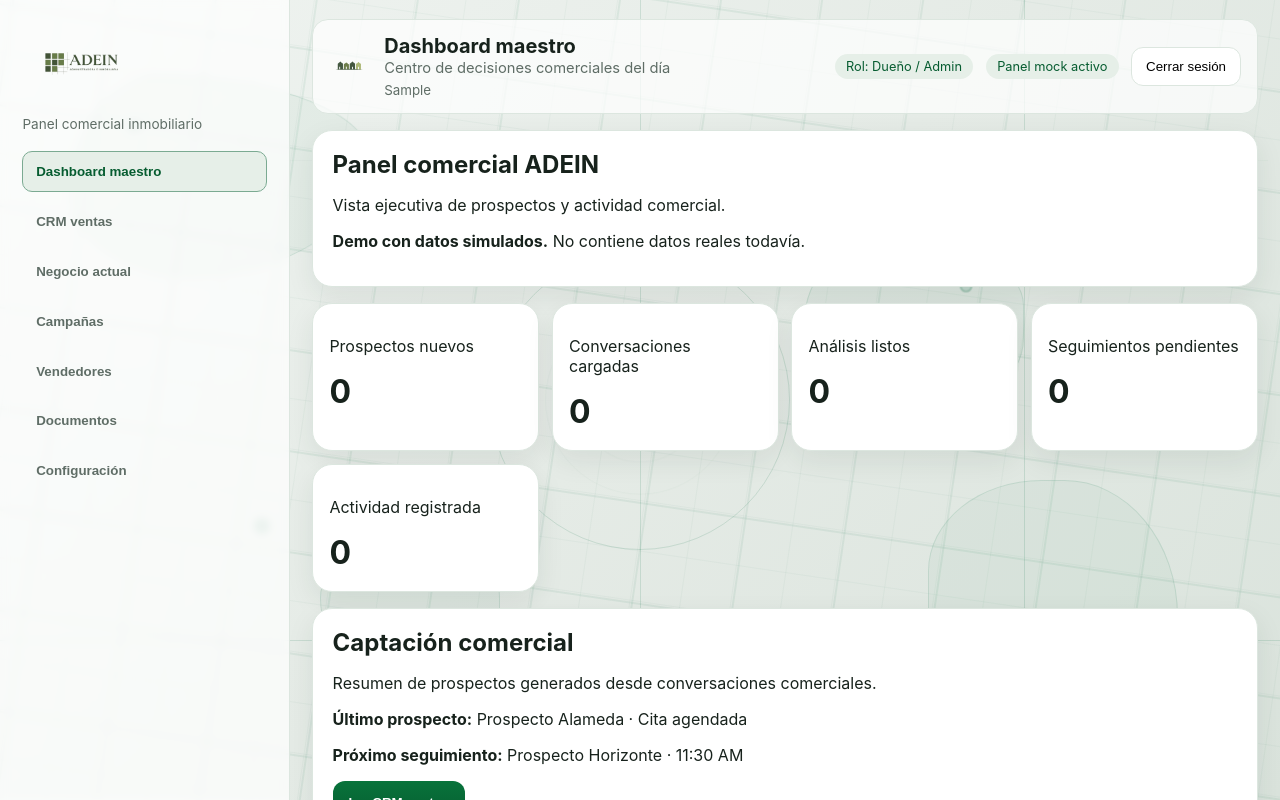
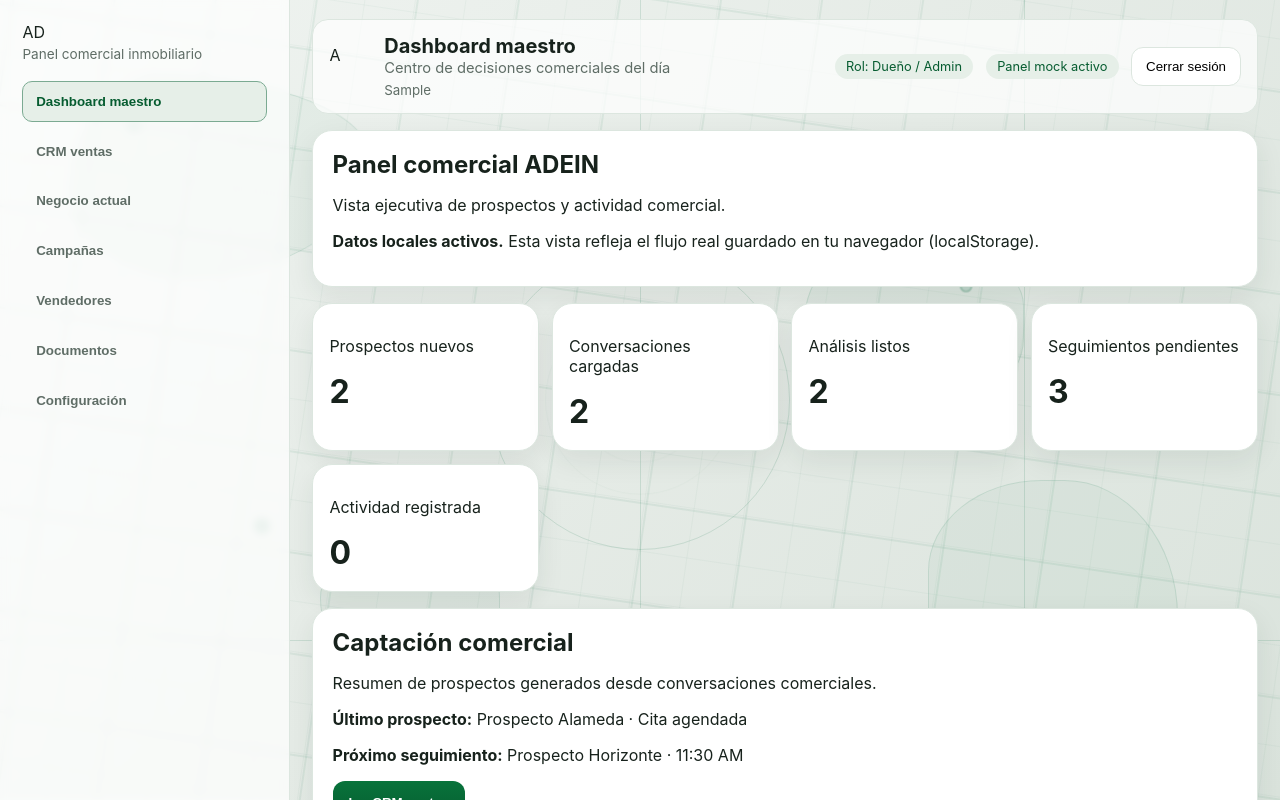
Before and after one commit to Codex13-OSS/ADEIN-PANEL, a React (Vite) app: page / in a window 1280 px wide. Both pictures are taken after typing "Sample", "Sample123" into the empty fields and a click on the button "Entrar". Shown: the top 800 px of the page. Built offline with nearby package versions, Linux system fonts and the light colour scheme; no server answers.

Commit message:
v080: keep CRM local flow authoritative and fix broken dashboard/sidebar icons

```diff
--- a/src/components/Header.tsx
+++ b/src/components/Header.tsx
@@ -7,7 +7,7 @@ function Header({ title, subtitle, role, username, onLogout }: Props) {
   return (
     <header className="app-header">
       <div>
-        <img src="/brand/casitas.png" alt="casitas" className="header-icon" />
+        <div className="header-icon" aria-label="ADEIN dashboard" role="img">A</div>
         <div>
           <h1>{title}</h1>
           <p>{subtitle}</p>
--- a/src/components/Shell.tsx
+++ b/src/components/Shell.tsx
@@ -205,7 +205,7 @@ function Shell({ session, defaultSection, onLogout }: Props) {
   const historicalMetrics = useMemo(() => getHistoricalMetrics(), []);
 
   const renderPage = () => {
-    if (section === 'dashboard') return <OwnerDashboardPage prospects={prospects} followups={followups} recommendedActions={recommendedActions} historicalMetrics={historicalMetrics} onOpenWhatsAppAnalysis={() => { setActiveSection('crm'); setActiveCrmTab('whatsapp'); }} />;
+    if (section === 'dashboard') return <OwnerDashboardPage prospects={prospects} followups={followups} historyEventsCount={historyEvents.length} recommendedActions={recommendedActions} historicalMetrics={historicalMetrics} onOpenWhatsAppAnalysis={() => { setActiveSection('crm'); setActiveCrmTab('whatsapp'); }} />;
     if (section === 'crm' || section === 'analyze' || section === 'followups' || section === 'performance') return <CrmPage role={session.role} activeTab={activeCrmTab} onTabChange={setActiveCrmTab} prospects={prospects} followups={followups} historyEvents={historyEvents} recommendedActions={recommendedActions} analyzedConversation={MOCK_ANALYSIS} onSaveProspect={handleSaveProspect} onCreateFollowup={handleCreateFollowup} onCompleteFollowup={handleCompleteFollowup} onResetCrmDemo={handleResetCrmDemo} />;
     if (section === 'business') return <CurrentBusinessPage historicalMetrics={historicalMetrics} />;
     if (section === 'campaigns') return <CampaignsPage historicalMetrics={historicalMetrics} />;
--- a/src/components/Sidebar.tsx
+++ b/src/components/Sidebar.tsx
@@ -42,7 +42,7 @@ function Sidebar({ role, current, onChange, activeCrmTab = 'prospectos' }: Sideb
   return (
     <aside className="sidebar">
       <div className="brand-stack">
-        <img src="/brand/adein.png" alt="ADEIN" className="logo-mini" />
+        <div className="logo-mini" aria-label="ADEIN" role="img">AD</div>
         <p>Panel comercial inmobiliario</p>
       </div>
       <nav>
--- a/src/pages/OwnerDashboardPage.tsx
+++ b/src/pages/OwnerDashboardPage.tsx
@@ -15,12 +15,13 @@ const READONLY_API_SNAPSHOT_ENDPOINT = (import.meta.env.VITE_CRM_PROSPECT_STAGIN
 type Props = {
   prospects: Prospect[];
   followups: Followup[];
+  historyEventsCount?: number;
   recommendedActions: RecommendedAction[];
   historicalMetrics: ReturnType<typeof import('../lib/historicalMetrics').getHistoricalMetrics>;
   onOpenWhatsAppAnalysis?: () => void;
 };
 
-function OwnerDashboardPage({ prospects, followups, recommendedActions, historicalMetrics, onOpenWhatsAppAnalysis }: Props) {
+function OwnerDashboardPage({ prospects, followups, historyEventsCount = 0, recommendedActions, historicalMetrics, onOpenWhatsAppAnalysis }: Props) {
   const localMetrics = deriveLocalPipelineMetrics(prospects, followups, []);
   const { appliedSnapshot } = useDbSnapshot();
   const readonlyFromAppliedSnapshot = useMemo(() => normalizeProspectStagingReadonlySnapshot(appliedSnapshot), [appliedSnapshot]);
@@ -45,22 +46,38 @@ function OwnerDashboardPage({ prospects, followups, recommendedActions, historic
 
   const dataFeedUiState: DataFeedUiState = readonlyFromApi ? 'live_preview_available' : 'demo_local';
   const dashboardPreview = readonlyFromApi ?? readonlyFromAppliedSnapshot;
+  const hasLocalData = prospects.length > 0 || followups.length > 0 || historyEventsCount > 0;
+  const cards = hasLocalData ? {
+    totalProspects: prospects.length,
+    totalConversations: prospects.length,
+    totalAnalyses: prospects.length,
+    totalFollowups: followups.filter((item) => !item.completed).length,
+    totalHistoryEvents: historyEventsCount,
+  } : {
+    totalProspects: dashboardPreview.cards.totalProspects,
+    totalConversations: dashboardPreview.cards.totalConversations,
+    totalAnalyses: dashboardPreview.cards.totalAnalyses,
+    totalFollowups: dashboardPreview.cards.totalFollowups,
+    totalHistoryEvents: dashboardPreview.cards.totalHistoryEvents,
+  };
   const latestProspect = prospects[prospects.length - 1] ?? null;
   const nextPendingFollowup = followups.find((item) => !item.completed) ?? null;
 
   return (
     <div className="page-grid">
       <SectionCard title="Panel comercial ADEIN" subtitle="Vista ejecutiva de prospectos y actividad comercial.">
-        <p className="muted"><strong>Demo con datos simulados.</strong> No contiene datos reales todavía.</p>
+        <p className="muted">
+          {hasLocalData ? <><strong>Datos locales activos.</strong> Esta vista refleja el flujo real guardado en tu navegador (localStorage).</> : <><strong>Demo con datos simulados.</strong> No contiene datos reales todavía.</>}
+        </p>
       </SectionCard>
 
       <section className="stats-grid">
         {[
-          ['Prospectos nuevos', String(dashboardPreview.cards.totalProspects)],
-          ['Conversaciones cargadas', String(dashboardPreview.cards.totalConversations)],
-          ['Análisis listos', String(dashboardPreview.cards.totalAnalyses)],
-          ['Seguimientos pendientes', String(dashboardPreview.cards.totalFollowups)],
-          ['Actividad registrada', String(dashboardPreview.cards.totalHistoryEvents)],
+          ['Prospectos nuevos', String(cards.totalProspects)],
+          ['Conversaciones cargadas', String(cards.totalConversations)],
+          ['Análisis listos', String(cards.totalAnalyses)],
+          ['Seguimientos pendientes', String(cards.totalFollowups)],
+          ['Actividad registrada', String(cards.totalHistoryEvents)],
         ].map(([label, value]) => <StatCard key={label} label={label} value={value} />)}
       </section>
 
```
Also changed, not shown: 1 other file (tests, documents, lock files or other folders).
